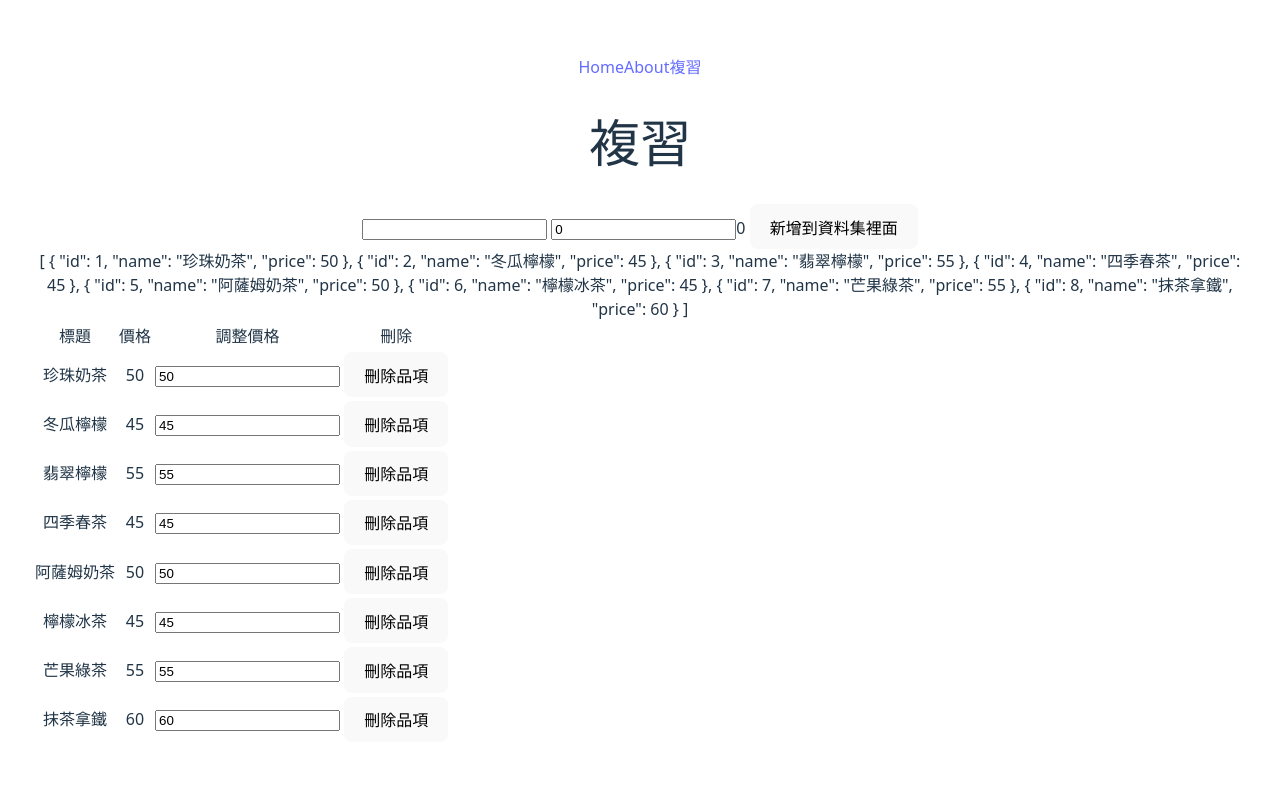
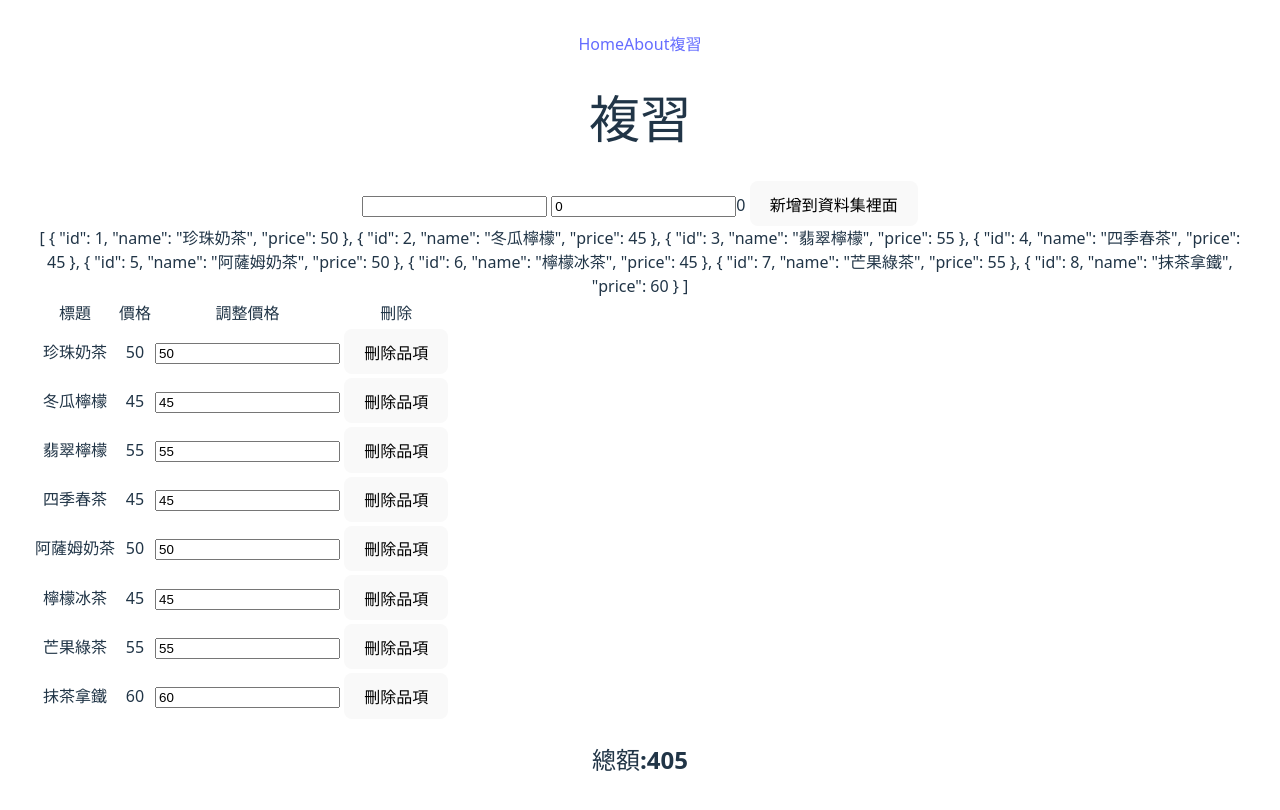
Before and after one commit to Sachico0912/vue-training-preview, a Vue app: page /review in a window 1280 px wide. Shown: the top 810 px of the page. Built offline with nearby package versions, Linux system fonts and the light colour scheme.

Commit message:
skill training

```diff
--- a/src/views/ReviewView.vue
+++ b/src/views/ReviewView.vue
@@ -24,12 +24,13 @@
             </tr>
         </tbody>
     </table>
+    <h2>總額:{{ sum }}</h2>
 </template>
 
 
 <script setup>
 
-import { ref } from 'vue'
+import { computed, ref } from 'vue'
 
 const nweName = ref('');
 const newNumber = ref(0);
@@ -63,6 +64,17 @@ const delItem = (id) => {
     data.value.splice(index,1)
 }
 
+const sum = computed(()=>{
+console.log('sum', data.value);
+let tempSum = 0;
+data.value.forEach((item)=>{
+    tempSum = item.price + tempSum;
+});
+console.log(tempSum);
+return tempSum
+
+})
+
 </script>
 
 
```
